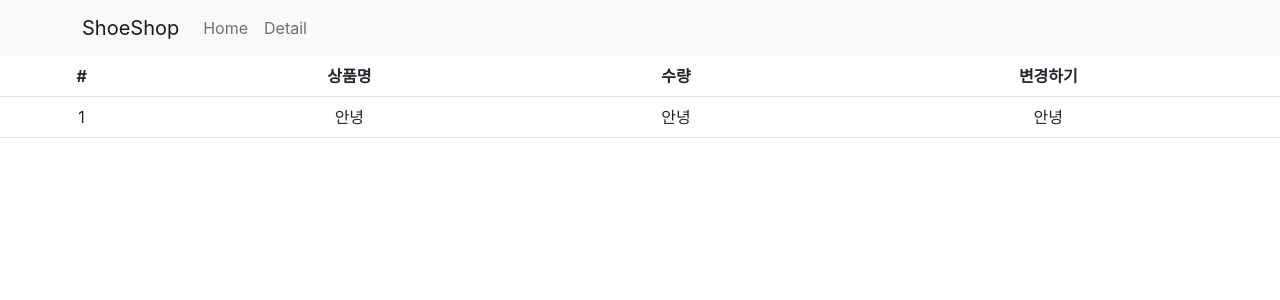
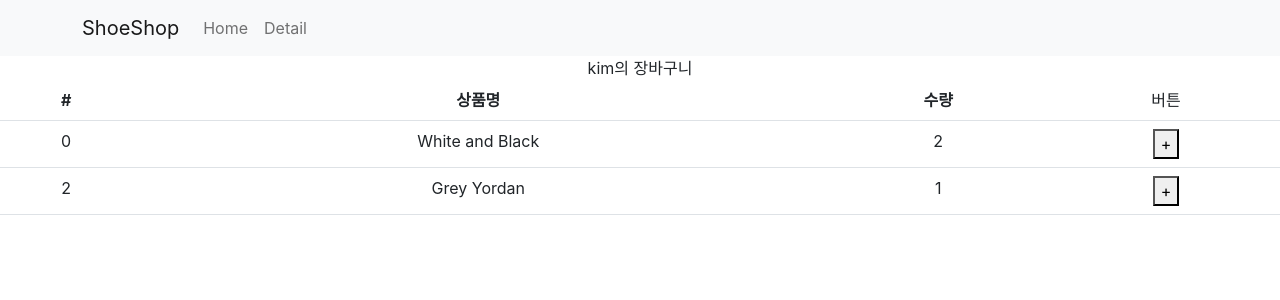
Before and after one commit to prodaniel93/ReactShop, a React (Create React App) app in the folder shop/: page /cart in a window 1280 px wide. Shown: the top 300 px of the page. Built offline with nearby package versions, Linux system fonts and the light colour scheme.

Commit message:
state 변경 + createSlice + configureStore

```diff
--- a/shop/src/routes/Cart.js
+++ b/shop/src/routes/Cart.js
@@ -1,24 +1,47 @@
 import { Table } from 'react-bootstrap';
+import { useSelector, useDispatch } from 'react-redux';
+import { changeName } from './../store';
 
 function Cart() {
+  let state = useSelector((state) => {
+    return state;
+  });
+  //   console.log(state);
+
+  let dispatch = useDispatch();
+
   return (
     <div>
+      {state.user}의 장바구니
       <Table>
         <thead>
           <tr>
             <th>#</th>
             <th>상품명</th>
             <th>수량</th>
-            <th>변경하기</th>
+            <td>버튼</td>
           </tr>
         </thead>
         <tbody>
-          <tr>
-            <td>1</td>
-            <td>안녕</td>
-            <td>안녕</td>
-            <td>안녕</td>
-          </tr>
+          {state.cart.map((a, i) => {
+            return (
+              <tr key={i}>
+                <td>{state.cart[i].id}</td>
+                <td>{state.cart[i].name}</td>
+                <td>{state.cart[i].count}</td>
+
+                <td>
+                  <button
+                    onClick={() => {
+                      dispatch(changeName());
+                    }}
+                  >
+                    +
+                  </button>
+                </td>
+              </tr>
+            );
+          })}
         </tbody>
       </Table>
     </div>
--- a/shop/src/store.js
+++ b/shop/src/store.js
@@ -1,5 +1,28 @@
-import { configureStore } from '@reduxjs/toolkit';
+import { configureStore, createSlice } from '@reduxjs/toolkit';
+
+let user = createSlice({
+  name: 'user',
+  initialState: 'kim',
+  reducers: {
+    changeName(state) {
+      return 'john ' + state;
+    },
+  },
+});
+
+export let { changeName } = user.actions;
+
+let cart = createSlice({
+  name: 'cart',
+  initialState: [
+    { id: 0, name: 'White and Black', count: 2 },
+    { id: 2, name: 'Grey Yordan', count: 1 },
+  ],
+});
 
 export default configureStore({
-  reducer: {},
+  reducer: {
+    user: user.reducer,
+    cart: cart.reducer,
+  },
 });
```
